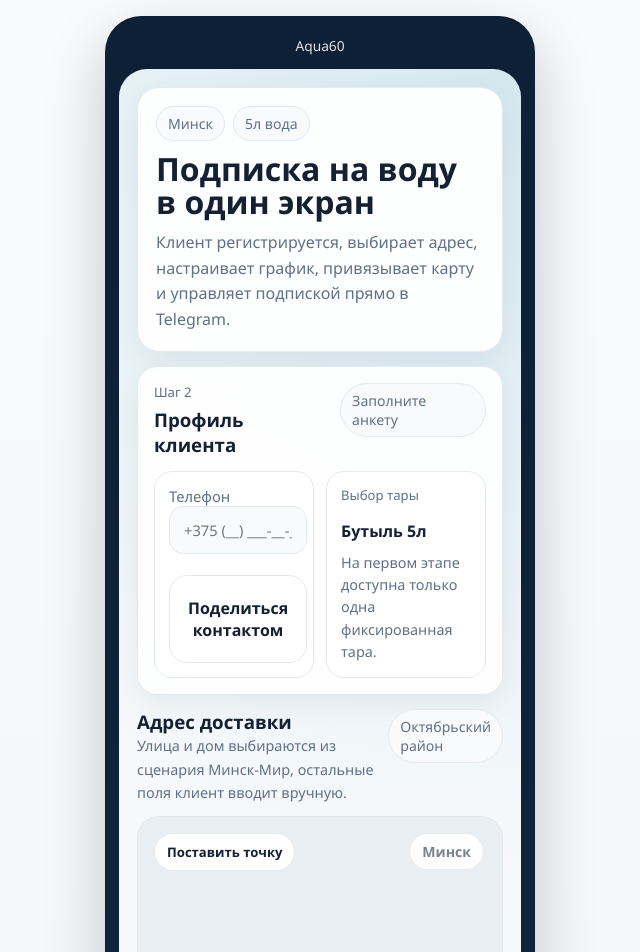
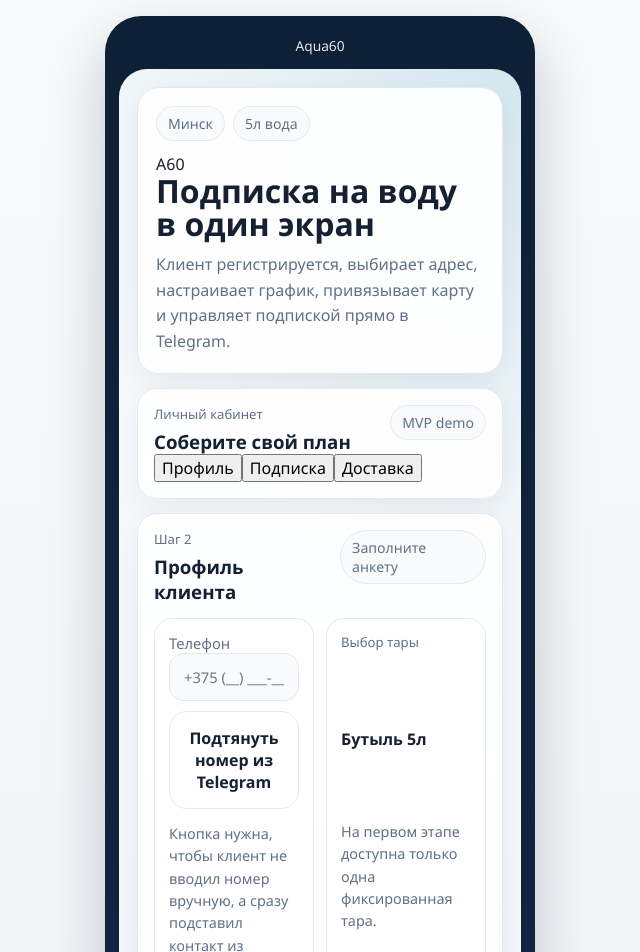
Before and after one commit to gdaniil925/aqua60, a Next.js app in the folder apps/web/: page /survey in a window 1280 px wide. Shown: the top 952 px of the page, without its empty margins (320-960 px from the left). Built offline with nearby package versions, Linux system fonts and the light colour scheme.

Commit message:
Switch delivery slots to hourly intervals

```diff
--- a/apps/web/app/survey/page.tsx
+++ b/apps/web/app/survey/page.tsx
@@ -9,7 +9,11 @@ const plans = [
   { id: "40", bottles: 40, note: "Для семьи или офиса" }
 ];
 
-const timeSlots = ["10:00 - 12:00", "14:00 - 16:00", "19:00 - 21:00"];
+const timeSlots = Array.from({ length: 24 }, (_, index) => {
+  const start = String(index).padStart(2, "0");
+  const end = String((index + 1) % 24).padStart(2, "0");
+  return `${start}:00 - ${end}:00`;
+});
 const weekdays = ["Пн", "Вт", "Ср", "Чт", "Пт", "Сб", "Вс"];
 const waterPrice = 2.99;
 const firstServicePrice = 2.99;
@@ -147,6 +151,9 @@ function distributeBottles(monthlyBottles: number, tripCount: number) {
 }
 
 export default function SurveyPage() {
+  const [activeTab, setActiveTab] = useState<"profile" | "subscription" | "delivery">(
+    "profile"
+  );
   const [phone, setPhone] = useState("");
   const [street, setStreet] = useState(initialStreet.label);
   const [house, setHouse] = useState(initialStreet.houses[0]);
@@ -160,7 +167,7 @@ export default function SurveyPage() {
 
   const [selectedPlan, setSelectedPlan] = useState("20");
   const [selectedDays, setSelectedDays] = useState<string[]>(["Пн", "Чт"]);
-  const [selectedSlot, setSelectedSlot] = useState("19:00 - 21:00");
+  const [selectedSlot, setSelectedSlot] = useState("19:00 - 20:00");
 
   const [paymentLinked, setPaymentLinked] = useState(false);
   const [subscriptionSaved, setSubscriptionSaved] = useState(false);
@@ -344,6 +351,7 @@ export default function SurveyPage() {
     setPaymentLinked(true);
     setSubscriptionSaved(true);
     setScheduleEditingEnabled(false);
+    setActiveTab("delivery");
   };
 
   const handleExpressRequest = () => {
@@ -388,9 +396,14 @@ export default function SurveyPage() {
 
           <div className="demo-screen">
             <div className="demo-hero">
+              <div className="demo-hero-topline">
                 <div className="demo-badges">
                   <StatusPill>Минск</StatusPill>
                   <StatusPill>5л вода</StatusPill>
+                </div>
+                <div className="demo-brand-mark" aria-hidden="true">
+                  <span>A60</span>
+                </div>
               </div>
               <h1 className="demo-title">Подписка на воду в один экран</h1>
               <p className="demo-copy">
@@ -399,6 +412,45 @@ export default function SurveyPage() {
               </p>
             </div>
 
+            <div className="demo-card sticky-summary">
+              <div className="demo-card-head">
+                <div>
+                  <p className="demo-kicker">Личный кабинет</p>
+                  <h3 className="demo-card-title">
+                    {subscriptionSaved
+                      ? `Осталось ${plan.bottles - nextDeliveryBottles} бутылей`
+                      : "Соберите свой план"}
+                  </h3>
+                </div>
+                <StatusPill>{subscriptionSaved ? "Подписка активна" : "MVP demo"}</StatusPill>
+              </div>
+              <div className="demo-tabstrip">
+                <button
+                  className={`demo-tab${activeTab === "profile" ? " active" : ""}`}
+                  onClick={() => setActiveTab("profile")}
+                  type="button"
+                >
+                  Профиль
+                </button>
+                <button
+                  className={`demo-tab${activeTab === "subscription" ? " active" : ""}`}
+                  onClick={() => setActiveTab("subscription")}
+                  type="button"
+                >
+                  Подписка
+                </button>
+                <button
+                  className={`demo-tab${activeTab === "delivery" ? " active" : ""}`}
+                  onClick={() => setActiveTab("delivery")}
+                  type="button"
+                >
+                  Доставка
+                </button>
+              </div>
+            </div>
+
+            {activeTab === "profile" ? (
+              <>
                 <div className="demo-card">
                   <div className="demo-section-head">
                     <div>
@@ -419,13 +471,19 @@ export default function SurveyPage() {
                           value={phone}
                         />
                       </label>
+                      <div className="contact-action-stack">
                         <button
                           className="demo-secondary-cta contact-share-button"
                           onClick={handleShareContact}
                           type="button"
                         >
-                    Поделиться контактом
+                          Подтянуть номер из Telegram
                         </button>
+                        <p className="demo-muted compact-note">
+                          Кнопка нужна, чтобы клиент не вводил номер вручную, а
+                          сразу подставил контакт из Telegram.
+                        </p>
+                      </div>
                     </div>
 
                     <div className="bottle-card">
@@ -584,7 +642,11 @@ export default function SurveyPage() {
                     </div>
                   </div>
                 </div>
+              </>
+            ) : null}
 
+            {activeTab === "subscription" ? (
+              <>
                 <div className="demo-section">
                   <div className="demo-section-head">
                     <div>
@@ -693,15 +755,40 @@ export default function SurveyPage() {
                       : "Оформить подписку и привязать карту"}
                   </button>
                 </div>
+              </>
+            ) : null}
 
-            {subscriptionSaved ? (
+            {activeTab === "delivery" ? (
+              <>
+                {!subscriptionSaved ? (
+                  <div className="demo-card empty-state-card">
+                    <div className="empty-state-icon">A60</div>
+                    <h3 className="demo-card-title">Сначала соберите подписку</h3>
+                    <p className="demo-muted">
+                      Здесь будет личный кабинет клиента: остаток бутылей,
+                      ближайшая доставка, push-подтверждение, экспресс и история.
+                    </p>
+                    <button
+                      className="demo-main-cta compact-button"
+                      onClick={() => setActiveTab("subscription")}
+                      type="button"
+                    >
+                      Перейти к настройке подписки
+                    </button>
+                  </div>
+                ) : (
                   <>
                     <div className="cabinet-grid">
                       <div className="demo-card primary">
+                        <div className="card-logo-row">
+                          <div>
                             <p className="demo-kicker">Личный кабинет</p>
                             <h3 className="demo-card-title">
                               Осталось {plan.bottles - nextDeliveryBottles} бутылей до конца месяца
                             </h3>
+                          </div>
+                          <div className="cabinet-logo">A60</div>
+                        </div>
                         <p className="demo-muted">
                           Ближайшая доставка: завтра, {selectedSlot}. Курьер привезет{" "}
                           {nextDeliveryBottles} бутыли.
@@ -922,6 +1009,8 @@ export default function SurveyPage() {
                       </div>
                     </div>
                   </>
+                )}
+              </>
             ) : null}
           </div>
         </div>
```
Lines whose indentation alone changed are shown as unchanged.
